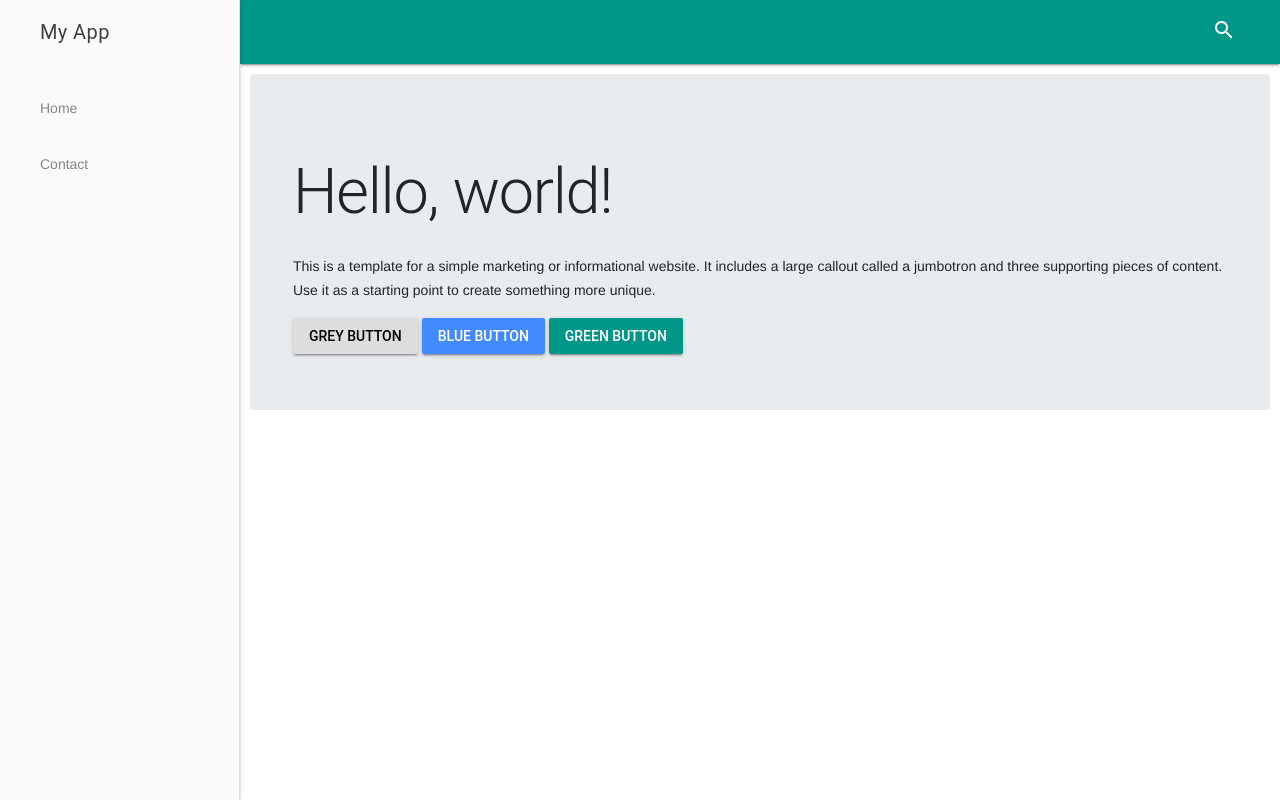
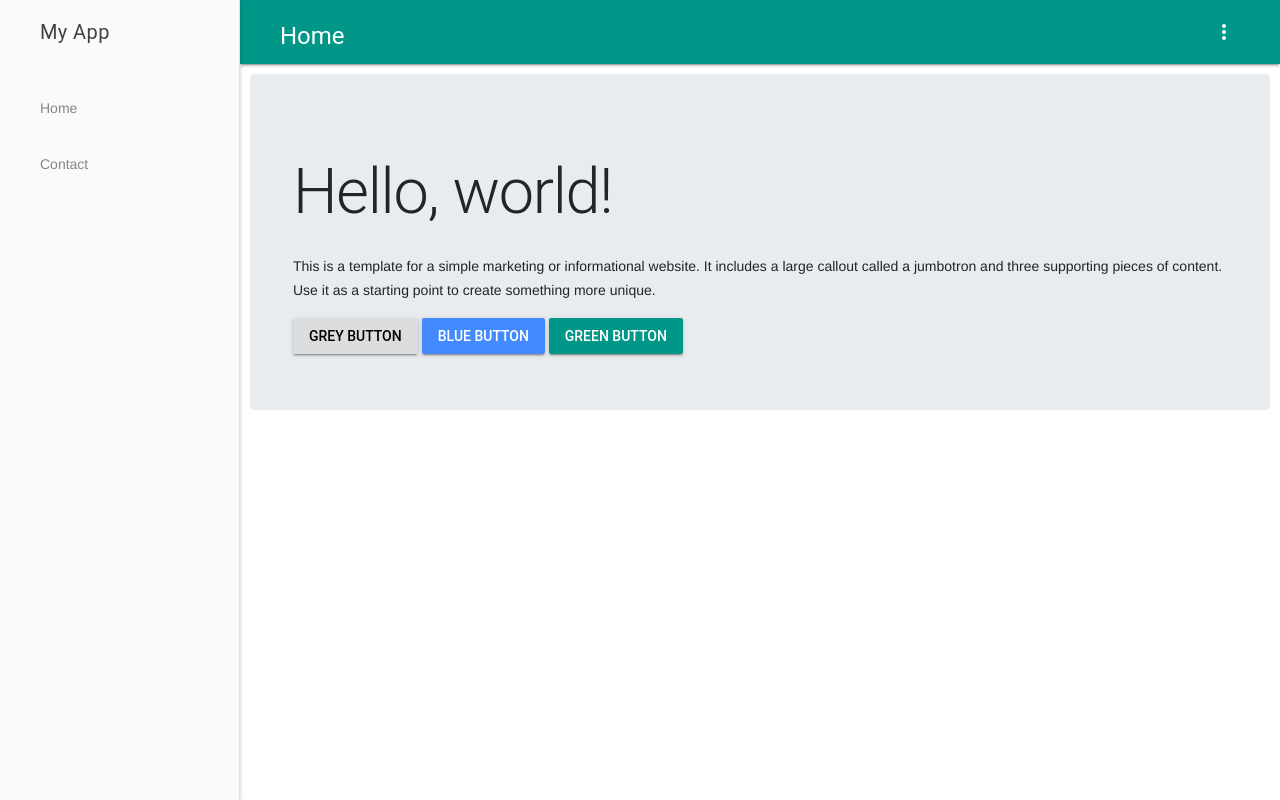
Before and after one commit to ospinakamilo/FlaskBootMDL, a Flask app: page / in a window 1280 px wide. Run offline with Flask 2, Linux system fonts and the light colour scheme; some libraries are stand-ins or nearby versions.

Commit message:
Add navbar actions space
Add blocks in the navbar for a title and actions

```diff
--- a/src/webapp/views/index_view.html
+++ b/src/webapp/views/index_view.html
@@ -1,5 +1,23 @@
 {% extends "templates/layout.html" %}
-{% block title %}Index{% endblock %}
+
+{% block title %} Home {% endblock %}
+
+{% block navbar_title %} Home {% endblock %}
+
+{% block navbar_actions %}
+    <button id="navbar-actions"
+        class="mdl-button mdl-js-button mdl-button--icon">
+        <i class="material-icons">more_vert</i>
+    </button>
+
+    <ul class="mdl-menu mdl-menu--bottom-right mdl-js-menu mdl-js-ripple-effect" for="navbar-actions">
+        <li class="mdl-menu__item">Some Action</li>
+        <li class="mdl-menu__item">Another Action</li>
+        <li disabled class="mdl-menu__item">Disabled Action</li>
+        <li class="mdl-menu__item">Yet Another Action</li>
+    </ul>
+{% endblock %}
+
 {% block content %}
     <div class="jumbotron">
         <div class="container">
--- a/src/webapp/views/templates/layout.html
+++ b/src/webapp/views/templates/layout.html
@@ -22,15 +22,9 @@
         <div class="mdl-layout mdl-js-layout mdl-layout--fixed-drawer mdl-layout--fixed-header">
             <header class="mdl-layout__header">
                 <div class="mdl-layout__header-row">
+                    <div><h4>{% block navbar_title %}{% endblock %}</h4></div>
                     <div class="mdl-layout-spacer"></div>
-                    <div class="mdl-textfield mdl-js-textfield mdl-textfield--expandable mdl-textfield--floating-label mdl-textfield--align-right">
-                        <label class="mdl-button mdl-js-button mdl-button--icon" for="fixed-header-drawer-exp">
-                            <i class="material-icons">search</i>
-                        </label>
-                        <div class="mdl-textfield__expandable-holder">
-                            <input class="mdl-textfield__input" type="text" name="sample" id="fixed-header-drawer-exp">
-                        </div>
-                    </div>
+                    {% block navbar_actions %}{% endblock %}
                 </div>
             </header>
             <div class="mdl-layout__drawer">
@@ -39,7 +33,6 @@
                     <a class="mdl-navigation__link" href="/">Home</a>
                     <a class="mdl-navigation__link" href="/contact">Contact</a>
                 </nav>
-                <div id="footer">{% block footer %}{% endblock %}</div>
             </div>
             <main class="mdl-layout__content">
                 <div class="page-content" style="padding: 10px">{% block content %}{% endblock %}</div>
```
Also changed, not shown: src/webapp/views/contact_view.html (+6 -2 lines). Lines whose indentation alone changed are shown as unchanged.
